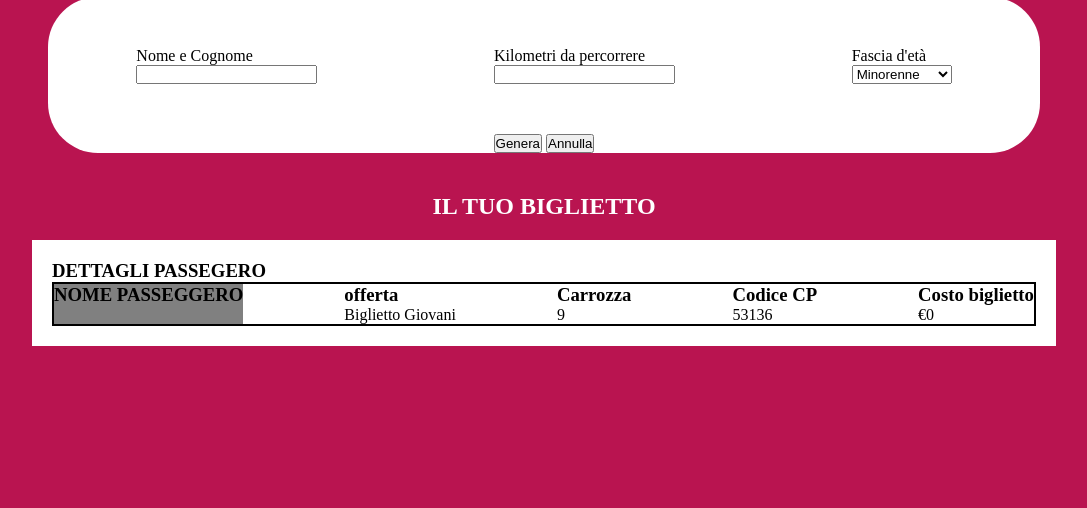
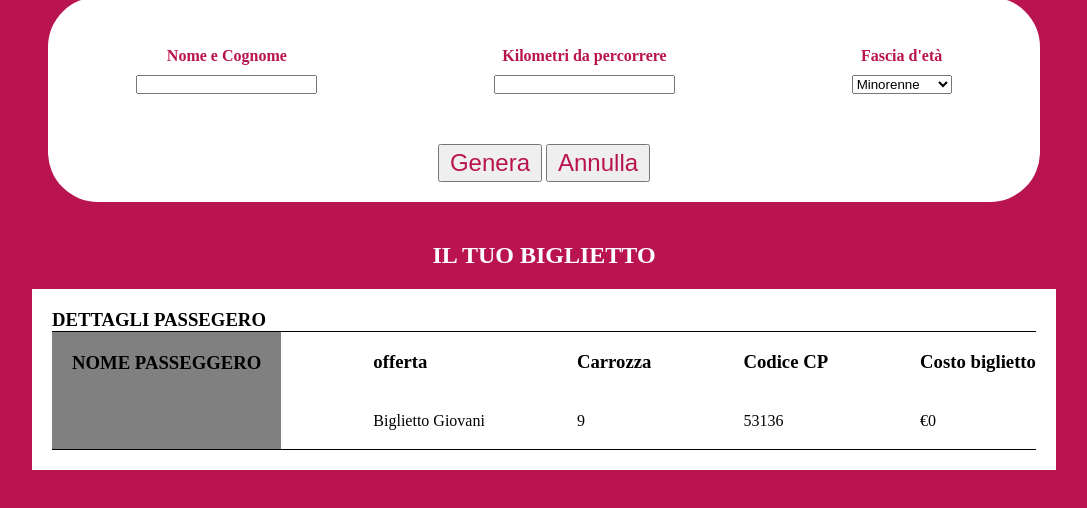
Before and after one commit to andrea1632/js-biglietto-treno-form, a plain HTML site: page index.html in a window 1280 px wide. Both pictures are taken after a click on the button "Genera". Shown: the part 100-608 px from the top of the page, without its empty margins (96-1183 px from the left). Drawn offline with Linux system fonts and the light colour scheme.

Commit message:
commit finale

```diff
--- a/asset/css/style.css
+++ b/asset/css/style.css
@@ -2,6 +2,20 @@
     margin: 0;
     padding: 0;
     box-sizing: border-box;
+}
+button{
+    padding: 3px 10px;
+    color: #B91450;
+    font-size: 1.5em;
+    cursor: pointer;;
+}
+.pink{
+    color: #B91450;
+    padding-bottom: 10px;
+    font-weight: 700;
+}
+.text-center{
+    text-align: center;
 }
 body{
     background-color: #B91450;
@@ -28,6 +42,7 @@ h1{
 }
 .buttons{
     text-align: center;
+    padding-bottom: 20px;
 }
 h2{
     text-align: center;
@@ -42,7 +57,8 @@ h2{
     padding: 20px;
 }
 .infoBiglietto{
-    border: 2px solid black;
+    border-top: 1px solid black;
+    border-bottom: 1px solid black;
     display: flex;
     justify-content: space-between;
 }
@@ -55,3 +71,12 @@ h2{
 .dBlock{
     display: block;
 }
+.cardPasseggero{
+    padding: 20px;
+    padding-bottom: 75px;
+}
+.card{
+    display: flex;
+    flex-direction: column;
+    justify-content: space-around;
+}
--- a/index.html
+++ b/index.html
@@ -13,7 +13,7 @@
         <div class="mainContent">
             <div class="priceContainer">
                 <div class="element1">
-                    <div>
+                    <div class="text-center pink">
                         Nome e Cognome
                     </div>
                     <div>
@@ -21,7 +21,7 @@
                     </div>
                 </div>
                 <div class="element2">
-                    <div>
+                    <div class="text-center pink">
                         Kilometri da percorrere
                     </div>
                     <div>
@@ -29,7 +29,7 @@
                     </div>
                 </div>
                 <div class="element4">
-                    <div>
+                    <div class="text-center pink">
                         Fascia d'età
                     </div>
                     <div>
@@ -58,19 +58,19 @@
                     <h3>NOME PASSEGGERO</h3>
                     <p id="nomePasseggero"></p>
                 </div>
-                <div>
+                <div class="card">
                     <h3>offerta</h3>
                     <p id="offerta"></p>
                 </div>
-                <div>
+                <div class="card">
                     <h3>Carrozza</h3>
                     <p id="carrozza"></p>
                 </div>
-                <div>
+                <div class="card">
                     <h3>Codice CP</h3>
                     <p id="codiceCp"></p>
                 </div>
-                <div>
+                <div class="card">
                     <h3>Costo biglietto</h3>
                     <p id="prezzoBiglietto"></p>
                 </div>
```
